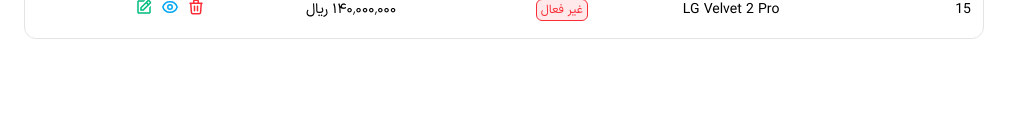
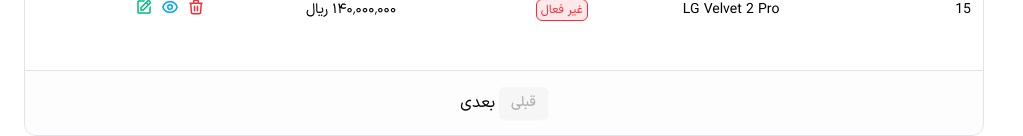
Before and after one commit to Mostafa-mb/03---Admin-Dashboard, a React (Vite) app: page / in a window 1280 px wide. Shown: the part 1800-1936 px from the top of the page, without its empty margins (0-1023 px from the left). Before the commit the page ends 1839 px from the top, so only its background shows below. Built offline with nearby package versions, Linux system fonts and the light colour scheme.

Commit message:
add pagination to the latest product in the home page pt1

```diff
--- /dev/null
+++ b/src/components/common/Table/Pagination.jsx
@@ -0,0 +1,29 @@
+import clsx from "clsx";
+import React, { useState } from "react";
+
+const Pagination = ({ items, setItems, itemsPerPage }) => {
+  const [currentPage, setCurrentPage] = useState(1);
+  const pagesCount = Math.ceil(items.length / itemsPerPage);
+  const changePageHandler = (pageNumber) => setCurrentPage(pageNumber);
+  return (
+    <div className="pagination bg-zinc-50/40" dir="rtl">
+      <button
+        disabled={currentPage === 1}
+        onClick={() => changePageHandler(currentPage - 1)}
+        className={clsx("pagination-prev-button", {
+          "pages-ended active-tab": currentPage === 1,
+        })}
+      >
+        قبلی
+      </button>
+      <button
+        disabled={currentPage === pagesCount}
+        onClick={() => changePageHandler(currentPage + 1)}
+      >
+        بعدی
+      </button>
+    </div>
+  );
+};
+
+export default Pagination;
--- a/src/components/common/Table/Table.jsx
+++ b/src/components/common/Table/Table.jsx
@@ -1,14 +1,25 @@
 import React from "react";
 import TableHeader from "./Elements/TableHeader";
+import Pagination from "./Pagination";
 
 const Table = ({
   header = { title: "لیست آیتم ها", Buttons: undefined },
   children,
+  pagination = {
+    items: null,
+    setItems: null,
+    itemsPerPage: null,
+  },
 }) => {
   return (
     <div className="mt-10 border min-w-full bg-white primary-border-color rounded-xl overflow-hidden">
       <TableHeader header={header}></TableHeader>
       <div>{children}</div>
+      <Pagination
+        items={pagination.items}
+        setItems={pagination.setItems}
+        itemsPerPage={pagination.itemsPerPage}
+      ></Pagination>
     </div>
   );
 };
--- a/src/features/LastProductTable/LastProductTable.jsx
+++ b/src/features/LastProductTable/LastProductTable.jsx
@@ -44,7 +44,14 @@ function LastProductTable() {
   };
 
   return (
-    <Table header={{ title: "لیست محصولات", Buttons: buttons }}>
+    <Table
+      header={{ title: "لیست محصولات", Buttons: buttons }}
+      pagination={{
+        items: lastProducts,
+        setItems: setLastProducts,
+        itemsPerPage: 10,
+      }}
+    >
       <TableHead>
         {productsTableHeadRow.map((cell) => (
           <TableHeadCell key={cell}>{cell}</TableHeadCell>
```
